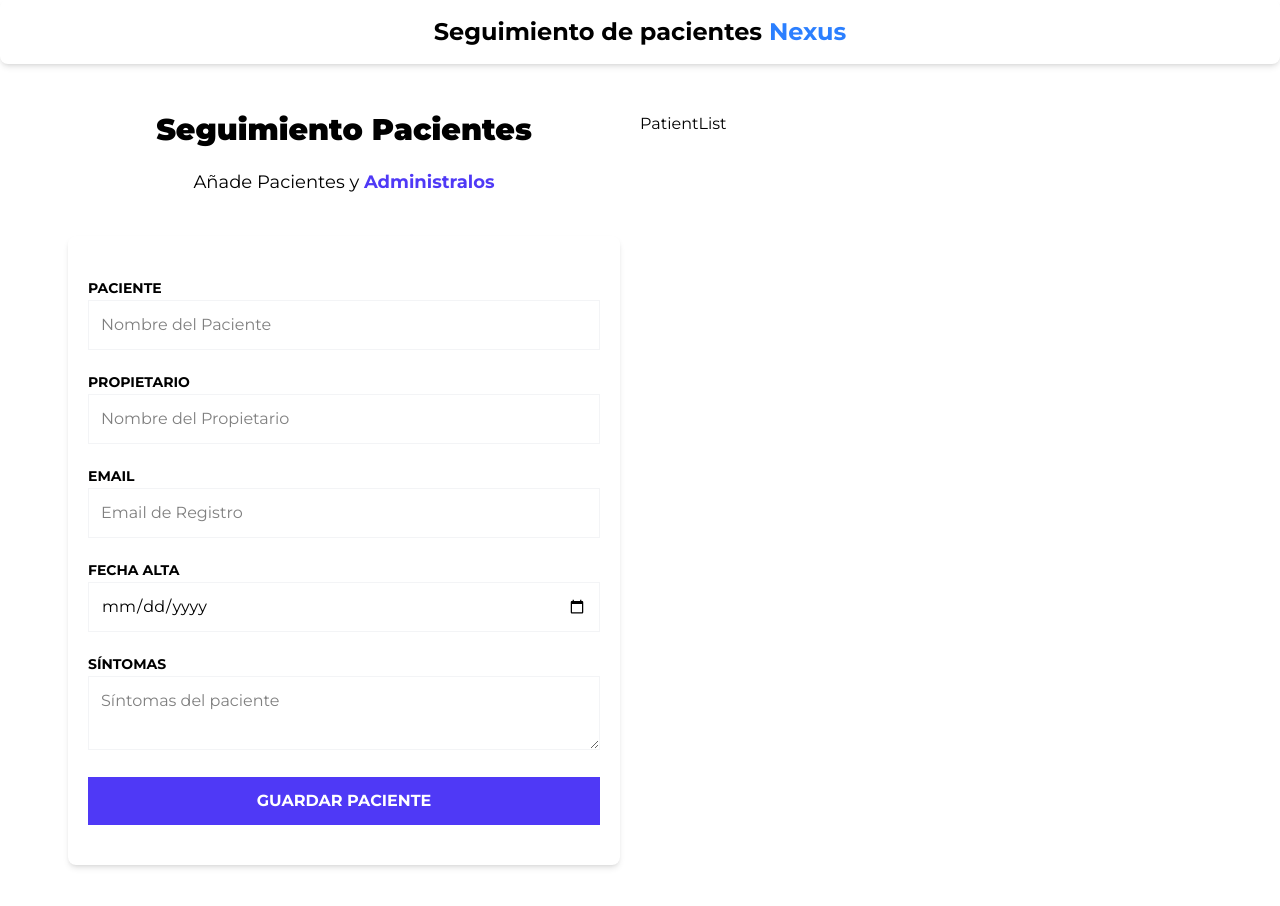
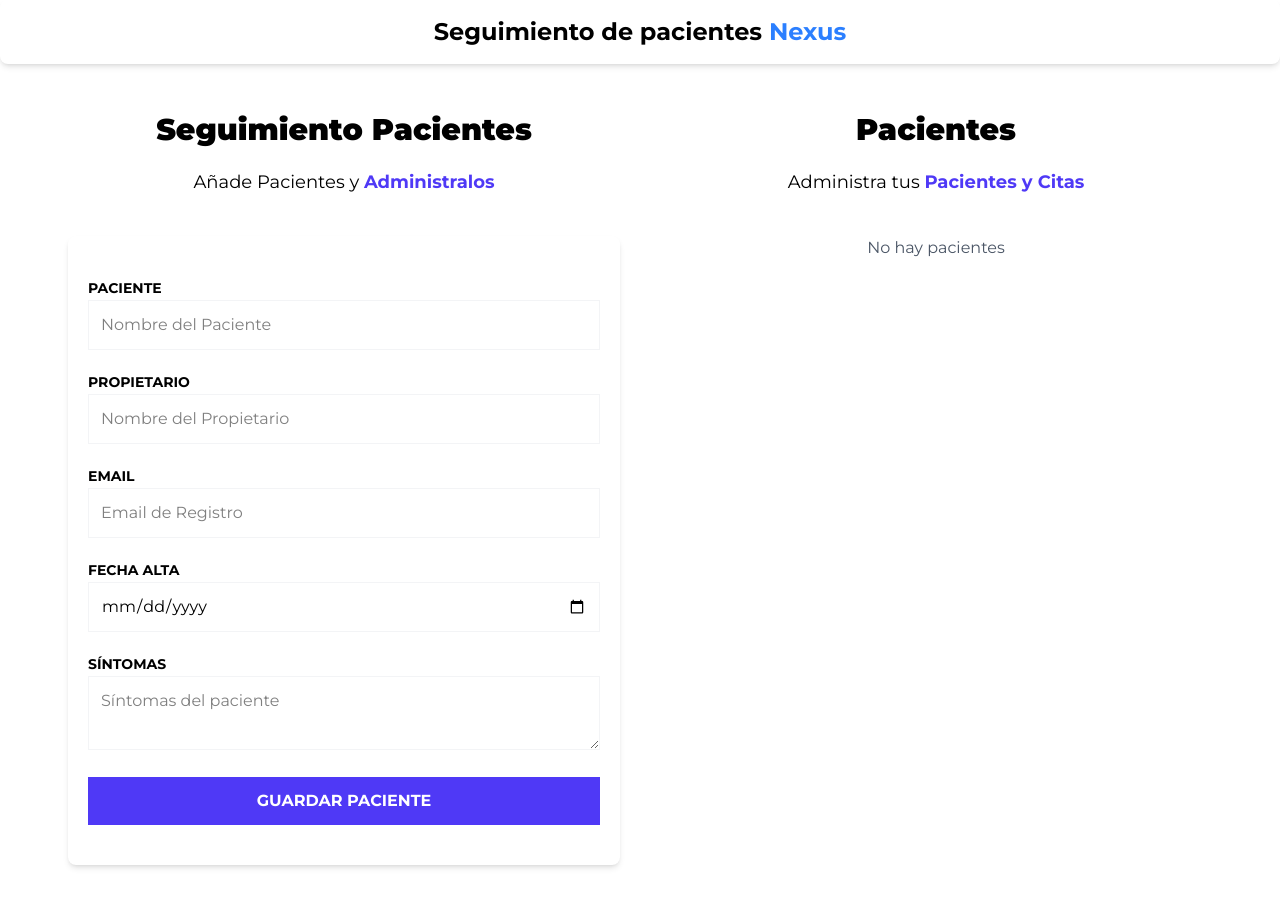
Before and after one commit to BryanGallo/Pacientes-Nexus, a React (Vite) app: page / in a window 1280 px wide. Shown: the top 906 px of the page. Built offline with nearby package versions, Linux system fonts and the light colour scheme.

Commit message:
feat: listando pacientes y mostrandolos

```diff
--- /dev/null
+++ b/src/components/PatientCard.tsx
@@ -0,0 +1,23 @@
+import type { Patient } from "../types";
+
+export default function PatientCard({ patient }: { patient: Patient }) {
+    return (
+        console.log(patient),
+        (
+            <div className="bg-white shadow-md rounded-lg py-10 px-5 mb-10">
+                <h3 className="text-2xl font-bold">{patient.name}</h3>
+                <p className="text-sm text-gray-500">{patient.email}</p>
+                <p className="text-sm text-gray-500">
+                    Cuidador: {patient.caretaker}
+                </p>
+                <p className="text-sm text-gray-500">
+                    Fecha de Alta: {patient.date.toString()}
+                </p>
+                <p className="text-sm text-gray-500">
+                    Síntomas: {patient.symptoms}
+                </p>
+                <p className="text-sm text-gray-500">Email: {patient.email}</p>
+            </div>
+        )
+    );
+}
--- a/src/components/PatientList.tsx
+++ b/src/components/PatientList.tsx
@@ -1,7 +1,30 @@
-import React from "react";
+import { usePatientStore } from "../store/store";
+import PatientCard from "./PatientCard";
 
 const PatientList = () => {
-    return <div>PatientList</div>;
+    const { patients } = usePatientStore();
+    console.log(patients);
+
+    return (
+        <div>
+            <h2 className="font-black text-3xl text-center">Pacientes</h2>
+            <p className="text-lg mt-5 text-center mb-10">
+                Administra tus {""}
+                <span className="text-indigo-600 font-bold">
+                    Pacientes y Citas
+                </span>
+            </p>
+            {patients.length === 0 ? (
+                <p className="text-center text-gray-600">
+                    No hay pacientes
+                </p>
+            ) : (
+                patients.map((patient) => (
+                    <PatientCard key={patient.id} patient={patient} />
+                ))
+            )}
+        </div>
+    );
 };
 
 export default PatientList;
```
